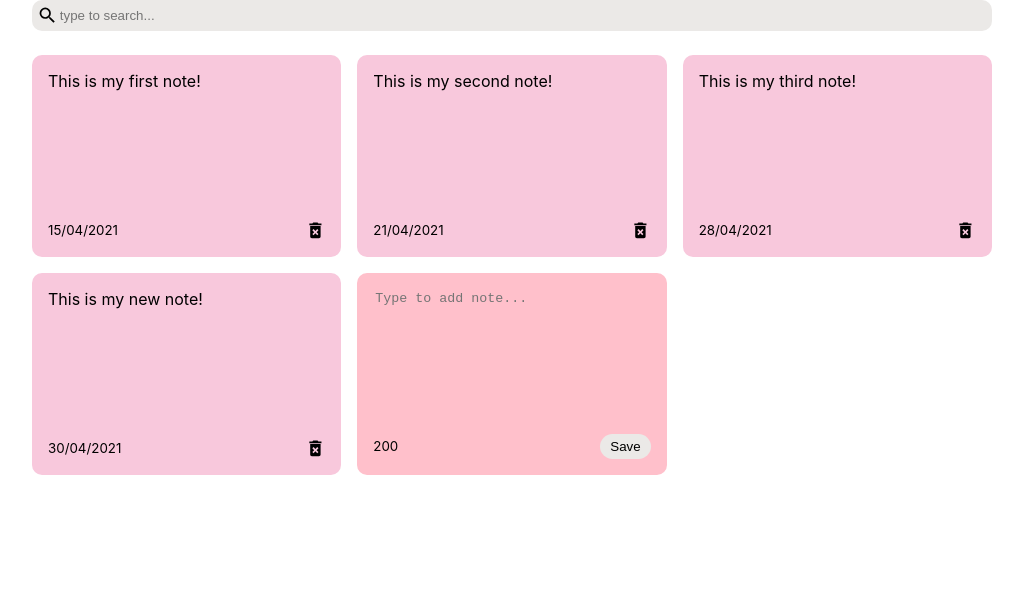
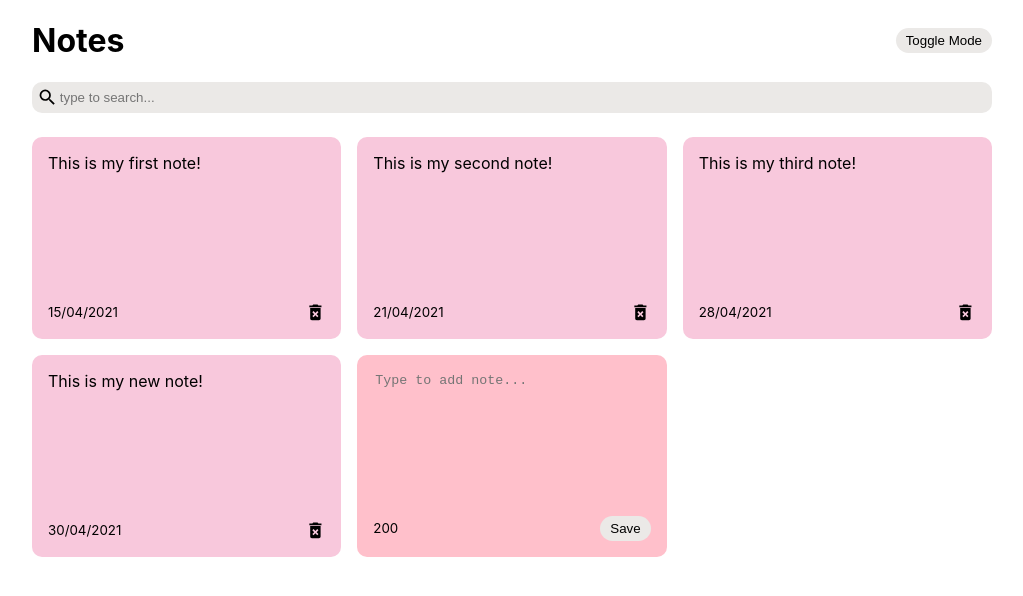
Before and after one commit to McKenzieLynn/React-App, a React (Create React App) app: page / in a window 1280 px wide. Shown: the top 596 px of the page, without its empty margins (128-1151 px from the left). Built offline with nearby package versions, Linux system fonts and the light colour scheme.

Commit message:
Making the header pretty

```diff
--- a/src/App.js
+++ b/src/App.js
@@ -2,6 +2,7 @@ import { useState } from 'react';
 import { nanoid } from 'nanoid';
 import NotesList from "./components/NotesList";
 import Search from './components/search';
+import Header from './components/Header';
 
 
 const App = () => {
@@ -48,6 +49,7 @@ const App = () => {
 
   return (
     <div className='container'>
+      <Header/>
       <Search handleSearchNote={setSearchText} />
       <NotesList
         notes={notes.filter((note) =>
--- a/src/index.css
+++ b/src/index.css
@@ -10,6 +10,13 @@ body {
 code {
   font-family: source-code-pro, Menlo, Monaco, Consolas, 'Courier New',
     monospace;
+}
+
+/* Header */
+.header{
+  display: flex;
+  align-items: center;
+  justify-content: space-between;
 }
 
 .container {
```
